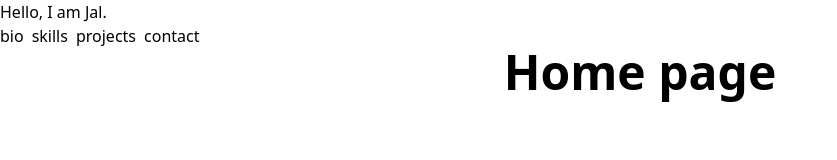
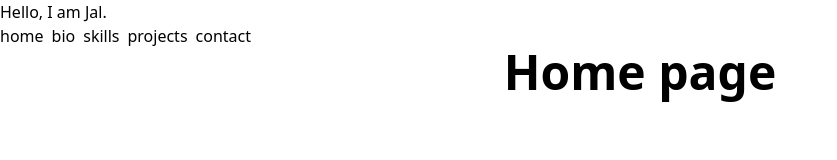
Before and after one commit to jalridley/portfolio, a Nuxt app: page / in a window 1280 px wide. Shown: the top 160 px of the page, without its empty margins (0-837 px from the left). Built offline with nearby package versions, Linux system fonts and the light colour scheme.

Commit message:
home Nuxtlink to default.vue

```diff
--- a/layouts/default.vue
+++ b/layouts/default.vue
@@ -2,6 +2,7 @@
   <header>
     <h1>Hello, I am Jal.</h1>
     <nav class="space-x-2">
+      <NuxtLink to="/">home</NuxtLink>
       <NuxtLink to="/bio">bio</NuxtLink>
       <NuxtLink to="/skills">skills</NuxtLink>
       <NuxtLink to="/projects">projects</NuxtLink>
```
